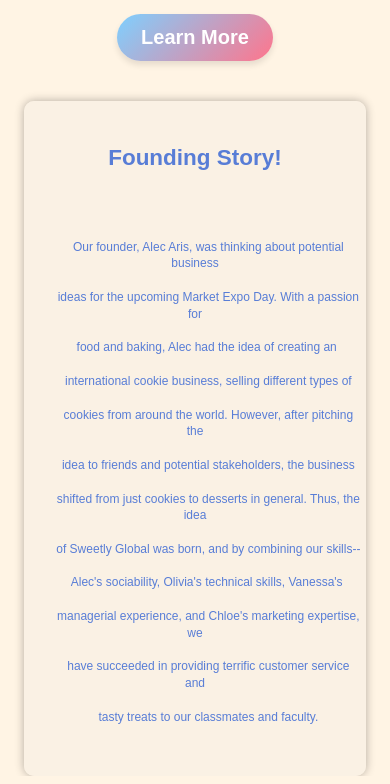
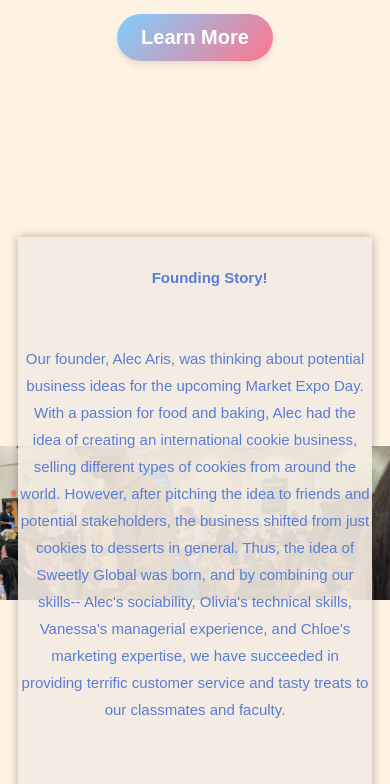
Before and after one commit to ShauryaStar-ai/Building-Up-Sweetly-Global, a plain HTML site: page web/index.html in a window 390 px wide. Shown: the part 316-1100 px from the top of the page. Drawn offline with Linux system fonts and the light colour scheme.

Commit message:
Now all whar we need to do is to put the text box inside the image

```diff
--- a/web/index.html
+++ b/web/index.html
@@ -55,34 +55,15 @@
 </div>
 
 <!-- Text Box Section -->
-<div class="text-box">
-    <h2 >Founding Story!</h2> <!-- Heading inside the text box -->
-    <p>
-        Our founder, Alec Aris, was thinking about potential business
+<div class = "background-container" id="background-container">
+    <div class="text-box" id="founding-story">
+        <div id="founding-story-heading">Founding Story!</div> <!-- Heading inside the text box -->
+        <div>
+Our founder, Alec Aris, was thinking about potential business ideas for the upcoming Market Expo Day. With a passion for food and baking, Alec had the idea of creating an international cookie business, selling different types of cookies from around the world. However, after pitching the idea to friends and potential stakeholders, the business shifted from just cookies to desserts in general. Thus, the idea of Sweetly Global was born, and by combining our skills-- Alec's sociability, Olivia's technical skills, Vanessa's managerial experience, and Chloe's marketing expertise, we have succeeded in providing terrific customer service and tasty treats to our classmates and faculty.
+        </div><!-- Paragraph inside the text box -->
+    </div>
+</div>
 
-        ideas for the upcoming Market Expo Day. With a passion for
-
-        food and baking, Alec had the idea of creating an
-
-        international cookie business, selling different types of
-
-        cookies from around the world. However, after pitching the
-
-        idea to friends and potential stakeholders, the business
-
-        shifted from just cookies to desserts in general. Thus, the idea
-
-        of Sweetly Global was born, and by combining our skills--
-
-        Alec's sociability, Olivia's technical skills, Vanessa's
-
-        managerial experience, and Chloe's marketing expertise, we
-
-        have succeeded in providing terrific customer service and
-
-        tasty treats to our classmates and faculty.
-    </p><!-- Paragraph inside the text box -->
-</div>
 
 <script src="main.js"></script> <!-- Link to the external JavaScript file -->
 </body>
--- a/web/style.css
+++ b/web/style.css
@@ -175,33 +175,45 @@ header {
     text-align: center; /* Center-align content inside the div */
     margin-bottom: 30px; /* Add spacing between the divs */
 }
+/* Add a background image to the parent container */
+.background-container {
+    position: relative; /* Ensure child elements can be positioned relative to this container */
+    background-image: url('missionBackgroundImage.png'); /* Replace with the path to your image */
+    background-size: cover; /* Ensure the image covers the entire container */
+    background-position: center; /* Center the image */
+    background-repeat: no-repeat; /* Prevent the image from repeating */
+    width: 100%; /* Full width */
+    height: 100vh; /* Full viewport height */
+    display: flex; /* Use flexbox to center the text-box */
+    justify-content: center; /* Center horizontally */
+    align-items: center; /* Center vertically */
+    overflow: hidden; /* Prevent content from overflowing the container */
+}
 
 /* Text box styles */
 .text-box {
-    background-color: rgba(248, 239, 228, 0.7); /* Set a translucent background */
-    width: 90%; /* Set width for responsiveness */
-    max-width: 1000px; /* Limit the maximum width */
-    padding: 40px; /* Add padding for better spacing */
-    border-radius: 10px; /* Add rounded corners */
-    color: #587dd6; /* Set text color */
-    font-size: 24px; /* Set font size */
-    font-family: Arial, sans-serif; /* Set font family */
-    text-align: center; /* Align text to the left */
-    box-shadow: 0 0 10px rgba(0, 0, 0, 0.3); /* Add a subtle shadow */
-    position: relative; /* Position relative for child elements */
-    margin: 0 auto; /* Center the text box */
-    word-wrap: break-word; /* Break long words to fit inside the box */
-    white-space: pre-wrap; /* Preserve line breaks and wrap text as needed */
+    background-color: rgb(243, 236, 225,.9); /* Set a translucent background */
+    box-shadow: 0 0 10px rgba(0, 0, 0, 0.3); /* Subtle shadow for better visibility */
+    max-width: 95%; /* Increase maximum width */
+    max-height: 95%; /* Increase maximum height */
+    overflow: auto; /* Add scrollbars if content overflows */
+    text-align: center; /* Center-align text */
+    color: #587dd6; /* Text color */
+    font-size: 20px; /* Increase font size for readability */
+    padding: 15px; /* Add more padding for better spacing */
+    min-height: 500px;
+    line-height: 1.8; /* Add line spacing for better readability */
 }
 
-.text-box h2 {
-    text-align: center; /* Center-align the heading */
+#founding-story-heading {
+    font-weight: bold; /* Make only the element with this ID bold */
+    display: inline; /* Ensure it doesn't affect the layout of surrounding text */
 }
 
 /* ============================= */
 /* Responsive Rules (Mobile View) */
 /* ============================= */
-@media (max-width: 768px) {
+@media (max-width: 480px) {
     /* Navbar container for mobile */
     .navbar {
         display: none; /* Initially hidden */
@@ -307,24 +319,33 @@ header {
     }
 
     .text-box {
-        width: 85%; /* Keep width smaller for smaller screens */
+        width: 95%; /* Keep width smaller for smaller screens */
         max-width: 350px; /* Limit maximum width */
-        padding: 5px; /* Reduce padding to the minimum */
+        padding: 2px; /* Reduce padding to the minimum */
         font-size: 15px; /* Keep font size readable */
         height: auto; /* Allow height to adjust dynamically */
-        min-height: 550px; /* Increase minimum height to ensure text fits */
         word-wrap: break-word; /* Ensure long words break to fit inside */
         white-space: pre-wrap; /* Preserve line breaks and wrap text */
         overflow-wrap: break-word; /* Break long words to fit inside */
+        align-self: center;
+        padding-top: 0; /* Remove extra padding at the top */
+        padding-bottom: 0; /* Remove extra padding at the bottom */
+    }
+    .text-box h2 {
+        text-align: center; /* Center-align the heading */
+        margin-bottom: 0px; /* Reduce the space below the heading */
+    }
+    .text-box p, .text-box pre {
+        font-size: 15px; /* Ensure text remains readable */
+        text-align: center
     }
 
-    .text-box h2 {
-        margin-top: 5px; /* Reduce space above the heading */
-        margin-bottom: 5px; /* Reduce space below the heading */
+    #founding-story {
+        margin-bottom: 5px; /* Reduce the gap below the element */
     }
 
-    .text-box p, .text-box pre {
-        font-size: 12px; /* Ensure text remains readable */
-        line-height: 1.4; /* Adjust line spacing for better readability */
+    .background-container {
+        background-size: contain; /* Ensure the entire image is visible */
+        background-position: center; /* Keep the image centered */
     }
 }
```
